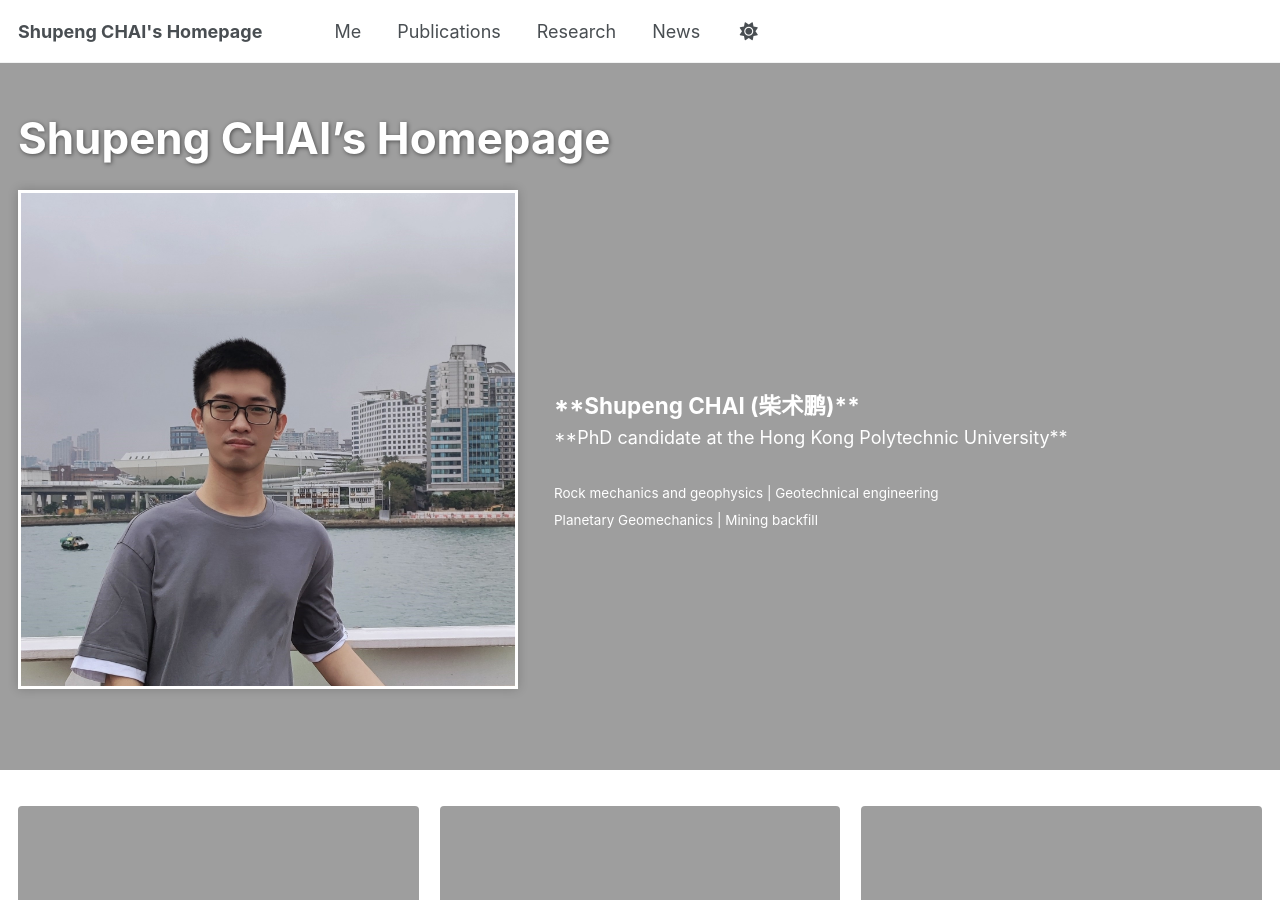
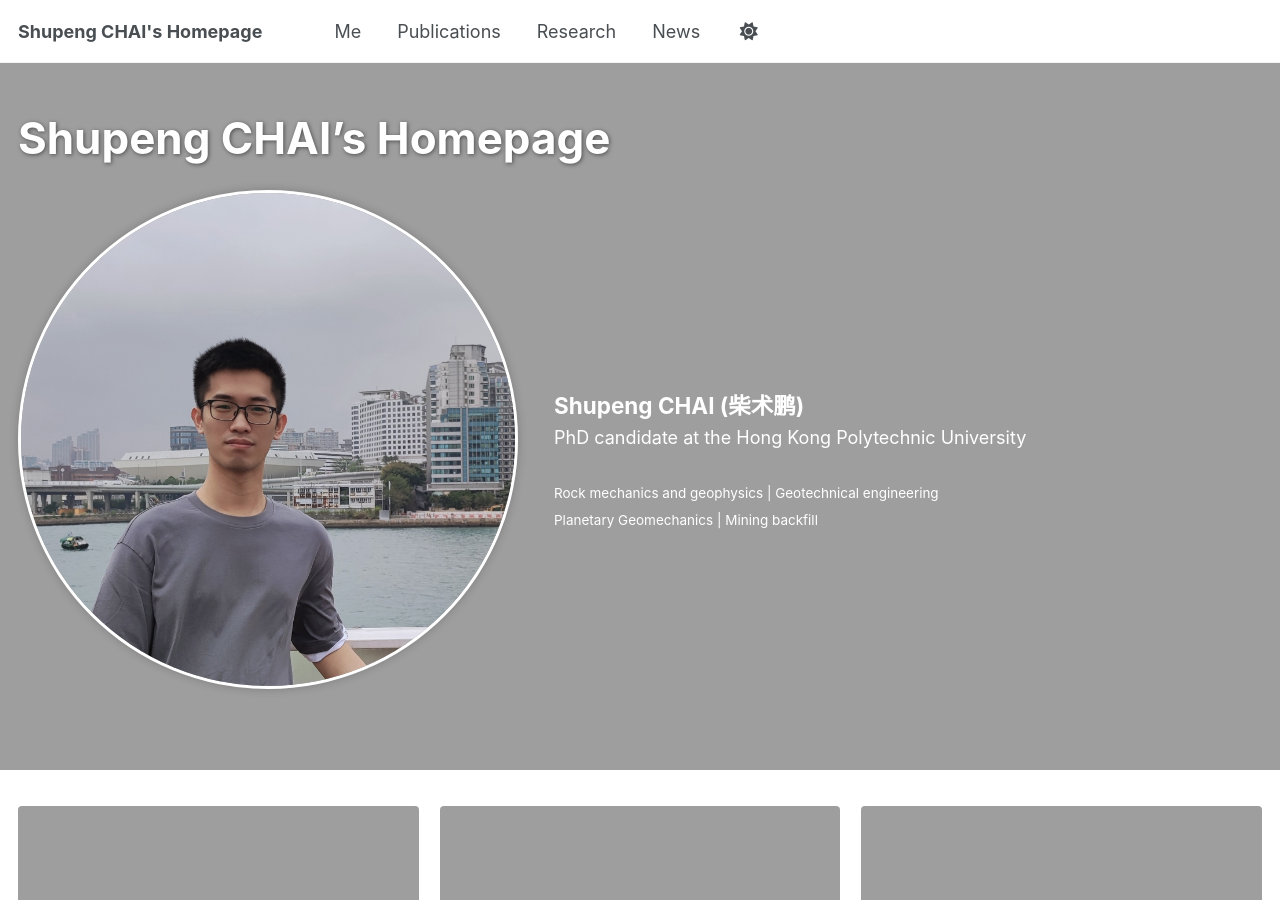
Before and after one commit to spchai/spchai.github.io, a Jekyll site: the page built from _pages/about.md, in a window 1280 px wide and 900 px high. Built offline with Jekyll 4.4.1, drawn with Linux system fonts in a browser that asks for light colours; some web fonts are replaced.

Commit message:
Update about.md

```diff
--- a/_pages/about.md
+++ b/_pages/about.md
@@ -5,7 +5,7 @@ hidden: true
 redirect_from:
   - /about/
   - /about.html
-title:
+
 header:
   overlay_color: "#5e616c"
   overlay_image: /assets/images/mm-home-page-feature.jpg
@@ -15,13 +15,13 @@ header:
 excerpt: >
   <div class="profile-columns">
     <div class="profile-image">
-      <img src="/images/Shupeng.jpg" alt="Shupeng CHAI" style="max-width: 500px;" >
+      <img src="/images/Shupeng.jpg" alt="Shupeng CHAI" style="max-width: 500px; border-radius: 50%;" >
     </div>
     <div class="profile-content">
       <h2 class="archive__item-title" itemprop="headline">
-        **Shupeng CHAI (柴术鹏)**
+        Shupeng CHAI (柴术鹏)
       </h2>
-      **PhD candidate at the Hong Kong Polytechnic University**<br />
+      PhD candidate at the Hong Kong Polytechnic University<br />
       <br />
       <small>Rock mechanics and geophysics | Geotechnical engineering </small> <br />
       <small>Planetary Geomechanics | Mining backfill </small>
```
